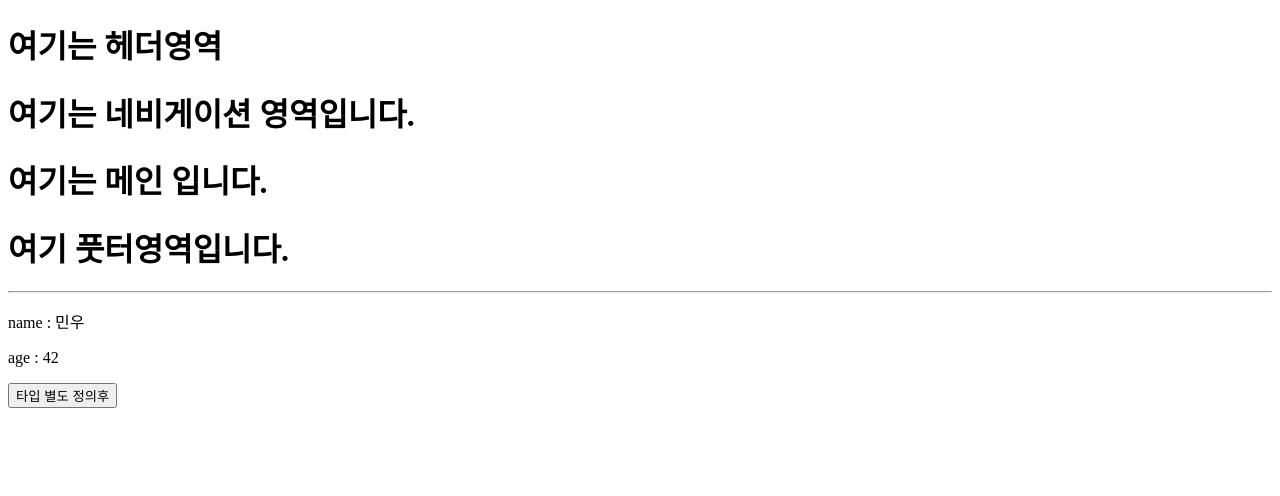
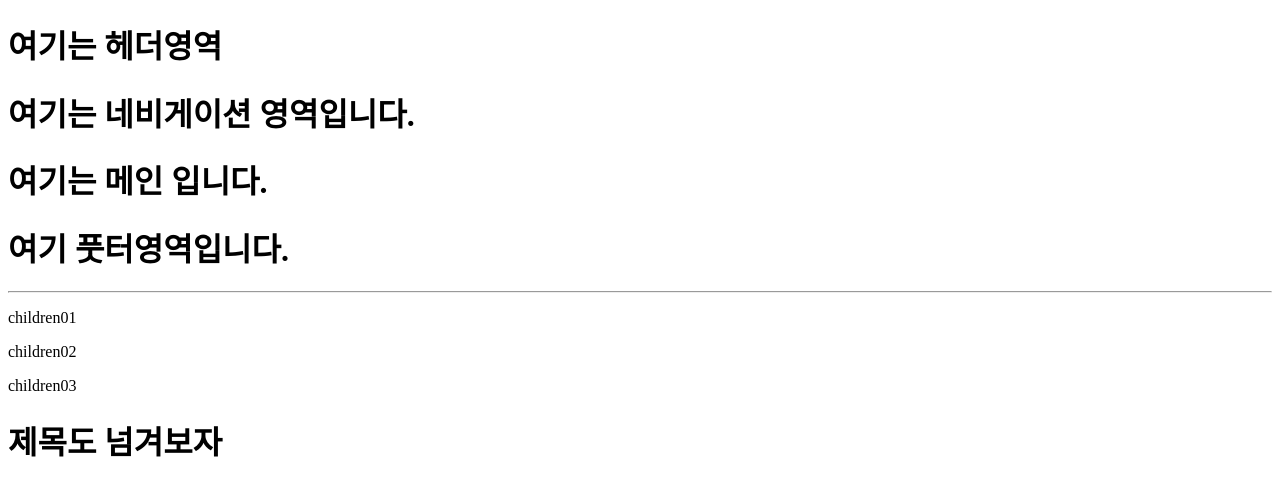
Before and after one commit to htpapa9645/React-begin, a React (Vite) app in the folder part3/vite-react_02/: page / in a window 1280 px wide. Shown: the top 496 px of the page. Built offline with nearby package versions, Linux system fonts and the light colour scheme.

Commit message:
props children

```diff
--- a/part3/vite-react_02/src/App.tsx
+++ b/part3/vite-react_02/src/App.tsx
@@ -27,7 +27,18 @@ export default function App(){
       <hr />
       {/* <User name="철수" age={20} /> */}
       {/* <User userObj={ userObj } /> */}
-      <User userObj={ userObj }  clickHandler={ clickHandler2 } />
+      {/* <User userObj={ userObj }  clickHandler={ clickHandler2 } /> */}
+      {/* <User {...userObj} clickHandler={clickHandler2} /> */}
+      {/* <User>
+        <p>children01</p>
+        <p>children02</p>
+        <p>children03</p>
+      </User> */}
+      <User title="제목도 넘겨보자">
+        <p>children01</p>
+        <p>children02</p>
+        <p>children03</p>
+      </User>
     </>
   );
 }
--- a/part3/vite-react_02/src/components/User.tsx
+++ b/part3/vite-react_02/src/components/User.tsx
@@ -120,18 +120,55 @@
 // }
 
 // src/props.d.ts 파일에 UserProps를 별도 정의한 후 사용
-export default function User(
-                                props: UserProps
-){
-    const {
-        userObj: { name, age },
-        clickHandler
-    } = props;
+// export default function User(
+//                                 props: UserProps
+// ){
+//     const {
+//         userObj: { name, age },
+//         clickHandler
+//     } = props;
+//     return (
+//         <>
+//             <p>name : { name }</p>
+//             <p>age : { age }</p>
+//             <button onClick={ clickHandler }>타입 별도 정의후</button>
+//         </>
+//     );
+// }
+
+
+// 전개연산자 사용시 아래와 같이 수정
+// export default function User(props: UserProps){
+//     const { name, age, clickHandler } = props;
+//     return (
+//         <>
+//             <p>name: {name}</p>
+//             <p>age: {age}</p>
+//             <button onClick={clickHandler}>클릭</button>
+//         </>
+//     );
+// }
+
+// props > children 사용해보기
+// export default function User(props: {children:React.ReactNode}){
+//     return (
+//         <>{props.children}</>
+//     );
+// }
+
+// props > children 구조분해할당하여 사용해보기
+// export default function User({children}: {children: React.ReactNode}){
+//     return (
+//             <>{children}</>
+//     );
+// }
+
+// props > children 에 title 도 넘겨보기
+export default function User({children, title}: {children: React.ReactNode, title:string}){
     return (
-        <>
-            <p>name : { name }</p>
-            <p>age : { age }</p>
-            <button onClick={ clickHandler }>타입 별도 정의후</button>
-        </>
+            <>
+                {children}
+                <h1>{title}</h1>
+            </>
     );
 }
```
Also changed, not shown: part3/vite-react_02/src/types/props.d.ts (+25 -4 lines), 2 other files (tests, documents, lock files or other folders).
